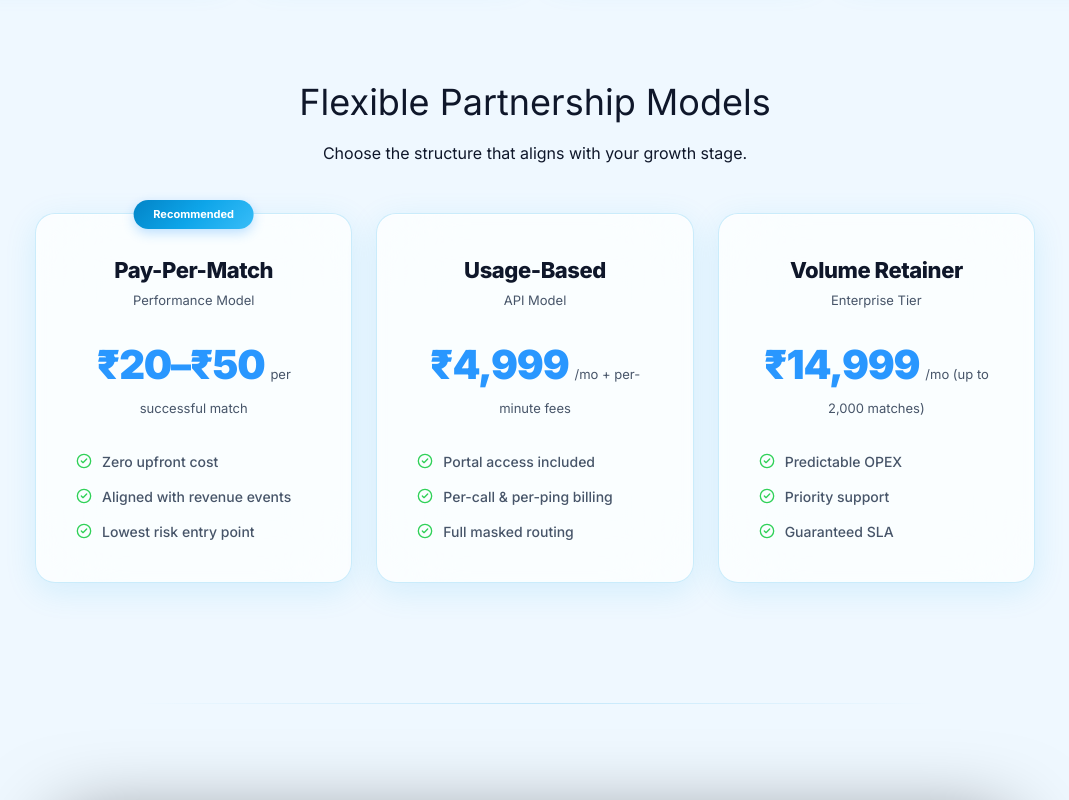
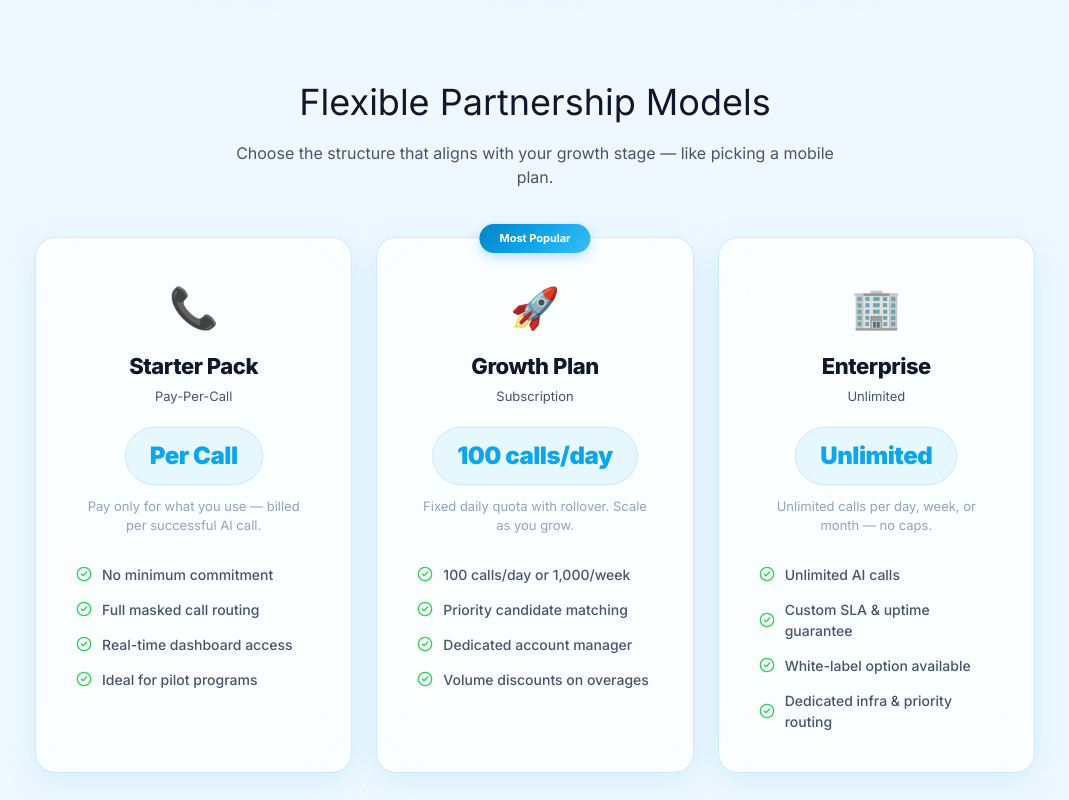
Before and after one commit to Falcon0516/saathiXstudgoo, a Next.js app: page / in a window 1280 px wide. Shown: the part 11200-12000 px from the top of the page, without its empty margins (105-1174 px from the left). Built offline with nearby package versions, Linux system fonts and the light colour scheme.

Commit message:
Replace pricing with telecom-style subscription partnership models, add disclaimer

```diff
--- a/src/components/AdvantagesSection.tsx
+++ b/src/components/AdvantagesSection.tsx
@@ -29,10 +29,37 @@ const timeline = [
   { week: "Week 4", title: "Shadow Pilot & Go-Live", tasks: ["50 live job matches in shadow mode", "End-to-end masked calls verified", "Full commercial deployment"], color: "#FF9F0A" },
 ];
 
-const pricing = [
-  { title: "Pay-Per-Match", subtitle: "Performance Model", price: "₹20–₹50", unit: "per successful match", features: ["Zero upfront cost", "Aligned with revenue events", "Lowest risk entry point"], recommended: true },
-  { title: "Usage-Based", subtitle: "API Model", price: "₹4,999", unit: "/mo + per-minute fees", features: ["Portal access included", "Per-call & per-ping billing", "Full masked routing"], recommended: false },
-  { title: "Volume Retainer", subtitle: "Enterprise Tier", price: "₹14,999", unit: "/mo (up to 2,000 matches)", features: ["Predictable OPEX", "Priority support", "Guaranteed SLA"], recommended: false },
+const partnerships = [
+  {
+    title: "Starter Pack",
+    subtitle: "Pay-Per-Call",
+    tagline: "Usage-Based Billing",
+    highlight: "Per Call",
+    description: "Pay only for what you use — billed per successful AI call.",
+    features: ["No minimum commitment", "Full masked call routing", "Real-time dashboard access", "Ideal for pilot programs"],
+    recommended: false,
+    icon: "📞",
+  },
+  {
+    title: "Growth Plan",
+    subtitle: "Subscription",
+    tagline: "Most Popular",
+    highlight: "100 calls/day",
+    description: "Fixed daily quota with rollover. Scale as you grow.",
+    features: ["100 calls/day or 1,000/week", "Priority candidate matching", "Dedicated account manager", "Volume discounts on overages"],
+    recommended: true,
+    icon: "🚀",
+  },
+  {
+    title: "Enterprise",
+    subtitle: "Unlimited",
+    tagline: "Full Scale",
+    highlight: "Unlimited",
+    description: "Unlimited calls per day, week, or month — no caps.",
+    features: ["Unlimited AI calls", "Custom SLA & uptime guarantee", "White-label option available", "Dedicated infra & priority routing"],
+    recommended: false,
+    icon: "🏢",
+  },
 ];
 
 const spring = { type: "spring" as const, damping: 20, stiffness: 100 };
@@ -169,15 +196,15 @@ export default function AdvantagesSection() {
           </div>
         </motion.div>
 
-        {/* ── Pricing ── */}
+        {/* ── Partnership Models ── */}
         <motion.div initial={{ opacity: 0, y: 24 }} whileInView={{ opacity: 1, y: 0 }} viewport={{ once: true, margin: "-80px" }} transition={{ duration: 0.6, ...spring }}>
           <div style={{ textAlign: "center", marginBottom: 48 }}>
             <h3 className="heading-section" style={{ fontSize: "clamp(22px, 3vw, 36px)", marginBottom: 12 }}>Flexible Partnership Models</h3>
-            <p className="body-large">Choose the structure that aligns with your growth stage.</p>
+            <p className="body-large" style={{ color: "var(--text-secondary)", maxWidth: 600, margin: "0 auto" }}>Choose the structure that aligns with your growth stage — like picking a mobile plan.</p>
           </div>
 
           <div style={{ display: "grid", gridTemplateColumns: "repeat(auto-fit, minmax(280px, 1fr))", gap: 24, maxWidth: 1000, margin: "0 auto" }}>
-            {pricing.map((plan, i) => (
+            {partnerships.map((plan, i) => (
               <motion.div key={plan.title} initial={{ opacity: 0, y: 24 }} whileInView={{ opacity: 1, y: 0 }} viewport={{ once: true }} transition={{ delay: i * 0.1, duration: 0.5, ...spring }}
                 className={plan.recommended ? "glass aurora-border" : "glass"}
                 style={{
@@ -194,16 +221,17 @@ export default function AdvantagesSection() {
                     padding: "6px 20px", borderRadius: 999, fontSize: 11, fontWeight: 700,
                     color: "white", boxShadow: "0 4px 12px rgba(41,151,255,0.3)",
                   }}>
-                    Recommended
+                    {plan.tagline}
                   </div>
                 )}
-                <div style={{ textAlign: "center", marginBottom: 32 }}>
+                <div style={{ textAlign: "center", marginBottom: 28 }}>
+                  <div style={{ fontSize: 40, marginBottom: 12 }}>{plan.icon}</div>
                   <h4 style={{ fontSize: 22, fontWeight: 800, color: "var(--text-primary)", letterSpacing: "-0.02em" }}>{plan.title}</h4>
                   <p style={{ fontSize: 13, color: "var(--text-secondary)", marginTop: 4 }}>{plan.subtitle}</p>
-                  <div style={{ marginTop: 24 }}>
-                    <span style={{ fontSize: 40, fontWeight: 900, color: "#2997FF", letterSpacing: "-0.03em" }}>{plan.price}</span>
-                    <span style={{ fontSize: 13, color: "var(--text-secondary)", marginLeft: 6 }}>{plan.unit}</span>
+                  <div style={{ marginTop: 20, padding: "10px 24px", borderRadius: 999, display: "inline-block", background: "rgba(14,165,233,0.08)", border: "1px solid rgba(14,165,233,0.15)" }}>
+                    <span style={{ fontSize: 24, fontWeight: 900, color: "#0EA5E9", letterSpacing: "-0.02em" }}>{plan.highlight}</span>
                   </div>
+                  <p style={{ fontSize: 13, color: "var(--text-tertiary)", marginTop: 12, lineHeight: 1.5 }}>{plan.description}</p>
                 </div>
                 <ul style={{ listStyle: "none", padding: 0, display: "flex", flexDirection: "column", gap: 14, margin: 0 }}>
                   {plan.features.map((f) => (
@@ -216,6 +244,15 @@ export default function AdvantagesSection() {
               </motion.div>
             ))}
           </div>
+
+          {/* Disclaimer Note */}
+          <p style={{
+            textAlign: "center", fontSize: 12, color: "var(--text-tertiary)",
+            marginTop: 32, maxWidth: 600, margin: "32px auto 0",
+            fontStyle: "italic", lineHeight: 1.6,
+          }}>
+            * Pricing details shared upon partnership discussion. Plans may include additional service, integration &amp; maintenance fees. Custom plans available on request.
+          </p>
         </motion.div>
       </div>
     </section>
```
